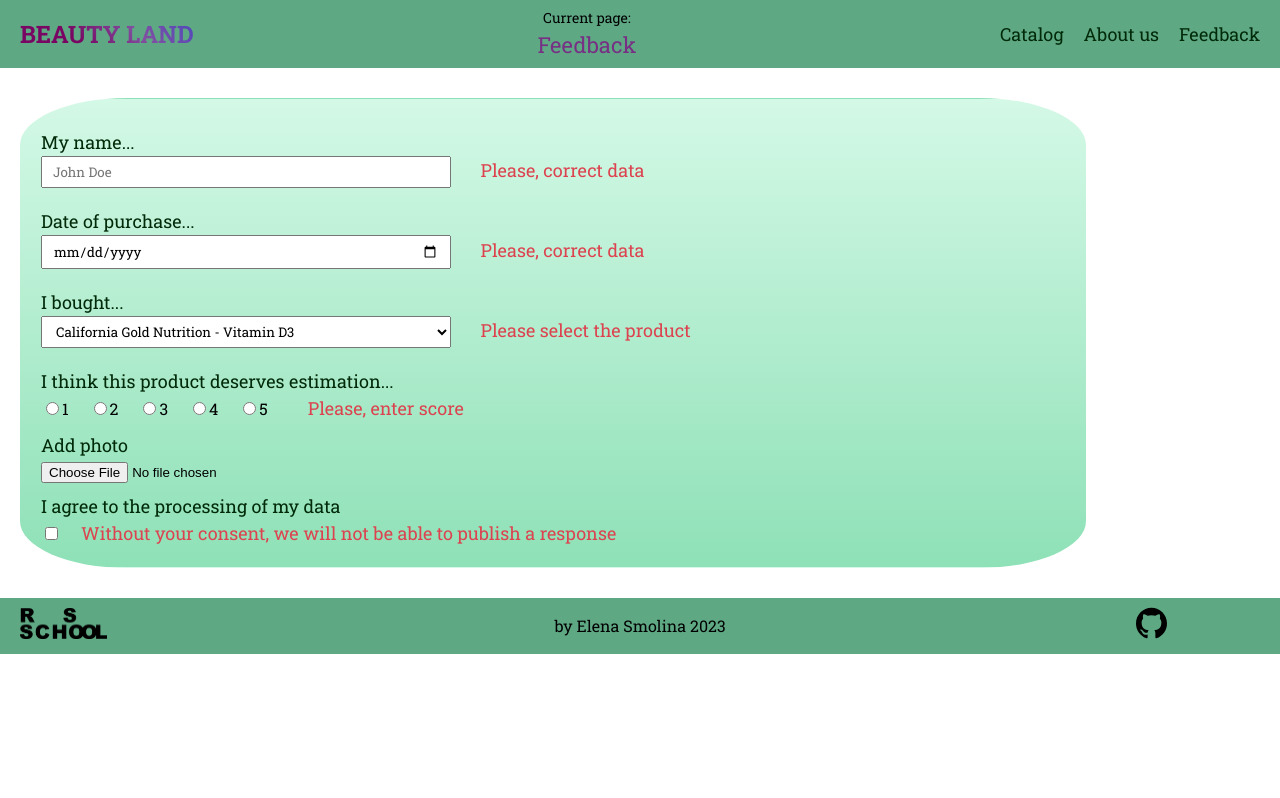
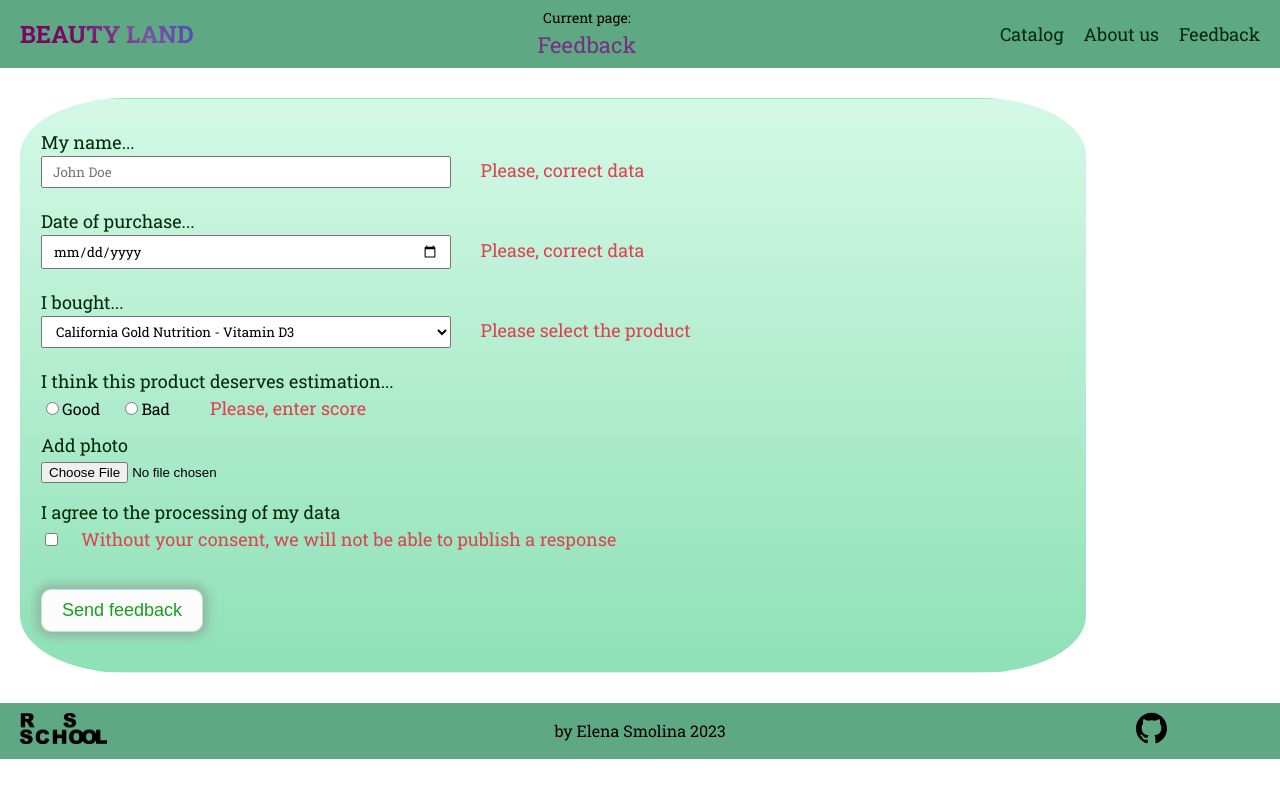
Before and after one commit to esmolina/rss-react, a React (Vite) app: page /feedback in a window 1280 px wide. Built offline with nearby package versions, Linux system fonts and the light colour scheme.

Commit message:
feat: add refs, add submit-button

```diff
--- a/src/App.tsx
+++ b/src/App.tsx
@@ -60,12 +60,7 @@ class App extends React.Component<Record<string, never>, AppStateProps> {
           />
           <Route
             path="/feedback"
-            element={
-              <FeedbackPage
-                handleGoAnotherChange={this.handleGoAnotherChange}
-                handleQuizNameInput={this.handleQuizNameInput}
-              />
-            }
+            element={<FeedbackPage handleGoAnotherChange={this.handleGoAnotherChange} />}
           />
           <Route
             path="*"
--- a/src/components/Elements/Buttons/Button.module.scss
+++ b/src/components/Elements/Buttons/Button.module.scss
@@ -14,6 +14,11 @@
   color: colors.$buttons-text-color;
   font-size: 18px;
   font-weight: 400;
+
+    &__quiz-submit {
+      box-shadow: 0 0 10px 5px colors.$buttons-shadow-color;
+      margin: 20px auto;
+    }
 }
 
 .page404 {
--- a/src/components/Elements/Buttons/Button.tsx
+++ b/src/components/Elements/Buttons/Button.tsx
@@ -7,7 +7,7 @@ const cx = classNames.bind(styles);
 
 class Button extends Component<ButtonProps> {
   render(): React.ReactNode {
-    const { buttonText, customClass } = this.props;
+    const { buttonType, buttonText, customClass } = this.props;
     return (
       <button type="button" className={cx('button', customClass)}>
         {buttonText}
--- a/src/components/Elements/Buttons/ButtonTypes.tsx
+++ b/src/components/Elements/Buttons/ButtonTypes.tsx
@@ -1,4 +1,5 @@
 export interface ButtonProps {
+  buttonType: string | undefined;
   buttonText: string;
   customClass: string;
 }
--- a/src/components/Feedback/Quiz/Quiz.tsx
+++ b/src/components/Feedback/Quiz/Quiz.tsx
@@ -2,33 +2,61 @@ import React, { Component } from 'react';
 import classNames from 'classnames/bind';
 import styles from './Quiz.module.scss';
 import products from '../../../dataBase/products';
+import Button from '../../Elements/Buttons/Button';
 
 const cx = classNames.bind(styles);
 
 class Quiz extends Component<unknown> {
+  quizRef: React.RefObject<HTMLFormElement> = React.createRef();
+
+  nameRef: React.RefObject<HTMLInputElement> = React.createRef();
+
+  dateRef: React.RefObject<HTMLInputElement> = React.createRef();
+
+  productRef: React.RefObject<HTMLSelectElement> = React.createRef();
+
+  goodScoreRef: React.RefObject<HTMLInputElement> = React.createRef();
+
+  badScoreRef: React.RefObject<HTMLInputElement> = React.createRef();
+
+  photoRef: React.RefObject<HTMLInputElement> = React.createRef();
+
+  agreementRef: React.RefObject<HTMLInputElement> = React.createRef();
+
   render(): React.ReactNode {
     const optionsList: Array<string> = [];
-    const score: Array<number> = [1, 2, 3, 4, 5];
     products.map((product) => optionsList.push(`${product.brand} - ${product.name}`));
     return (
       <div className={cx('quiz__wrapper')}>
-        <form>
+        <form ref={this.quizRef}>
           <label htmlFor="input-quiz-name" className={cx('label')}>
             My name...
           </label>
-          <input type="text" id="input-quiz-name" placeholder="John Doe" className={cx('input')} />
+          <input
+            ref={this.nameRef}
+            type="text"
+            id="input-quiz-name"
+            placeholder="John Doe"
+            className={cx('input')}
+          />
           <span className={cx('input__span')}>Please, correct data</span>
 
           <label htmlFor="input-quiz-date" className={cx('label')}>
             Date of purchase...
           </label>
-          <input type="date" id="input-quiz-date" className={cx('input')} />
+          <input ref={this.dateRef} type="date" id="input-quiz-date" className={cx('input')} />
           <span className={cx('input__span')}>Please, correct data</span>
 
           <label htmlFor="input-quiz-select" className={cx('label')}>
             I bought...
           </label>
-          <select name="input-select" id="input-quiz-select" className={cx('select')}>
+          <select
+            ref={this.productRef}
+            name="input-select"
+            id="input-quiz-select"
+            className={cx('select')}
+            defaultValue=""
+          >
             {optionsList.map((option) => {
               return (
                 <option key={`key-option-${option}`} value={option}>
@@ -42,36 +70,62 @@ class Quiz extends Component<unknown> {
           <label htmlFor="input-quiz-radio" className={cx('label')}>
             I think this product deserves estimation...
           </label>
-          {score.map((estimation) => {
-            return (
-              <p key={`estimation-${estimation}`} className={cx('input__radio')}>
+
+          <p className={cx('input__radio')}>
             <input
+              ref={this.goodScoreRef}
               type="radio"
-                  id={`input-quiz-radio${estimation}`}
+              id="input-quiz-radio-good"
               className={cx('input__radio')}
               name="score"
-                  value={estimation}
+              value="good"
             />
             <label htmlFor="input-quiz-radio" className={cx('label__radio')}>
-                  {estimation}
+              Good
             </label>
           </p>
-            );
-          })}
+
+          <p className={cx('input__radio')}>
+            <input
+              ref={this.badScoreRef}
+              type="radio"
+              id="input-quiz-radio-bad"
+              className={cx('input__radio')}
+              name="score"
+              value="bad"
+            />
+            <label htmlFor="input-quiz-radio" className={cx('label__radio')}>
+              Bad
+            </label>
+          </p>
+
           <span className={cx('input__span')}>Please, enter score</span>
 
           <label htmlFor="input-quiz-file" className={cx('label')}>
             Add photo
           </label>
-          <input type="file" name="input-quiz-file" />
+          <input ref={this.photoRef} type="file" name="input-quiz-file" />
 
+          <p>
             <label htmlFor="input-quiz-checkbox" className={cx('label')}>
               I agree to the processing of my data
             </label>
-          <input type="checkbox" id="input-quiz-checkbox" className={cx('input__checkbox')} />
+            <input
+              ref={this.agreementRef}
+              type="checkbox"
+              id="input-quiz-checkbox"
+              className={cx('input__checkbox')}
+            />
             <span className={cx('input__span')}>
               Without your consent, we will not be able to publish a response
             </span>
+          </p>
+
+          <Button
+            buttonType="submit"
+            buttonText="Send feedback"
+            customClass="button__quiz-submit"
+          />
         </form>
       </div>
     );
--- a/src/components/HomePage/HomePage.tsx
+++ b/src/components/HomePage/HomePage.tsx
@@ -18,7 +18,7 @@ class About extends Component<HomePageProps> {
       <div className={cx('home-page')}>
         <h1 className={cx('home-page__header')}>Beauty Land</h1>
         <Link to="/catalog" className={cx('home-page__router-link')}>
-          <Button buttonText="Go to Catalog" customClass="home-page__button" />
+          <Button buttonType="button" buttonText="Go to Catalog" customClass="home-page__button" />
         </Link>
       </div>
     );
--- a/src/components/Page404/Page404.tsx
+++ b/src/components/Page404/Page404.tsx
@@ -19,7 +19,7 @@ class Page404 extends Component<Page404Props> {
         <h1 className={cx('page404__number')}>404</h1>
         <p className={cx('page404__text')}>Oops! This page doesn`t exist..</p>
         <Link to="/catalog" className={cx('router-link-404')}>
-          <Button buttonText="Let's go to catalog ;)" customClass="page404" />
+          <Button buttonType="button" buttonText="Let's go to catalog ;)" customClass="page404" />
         </Link>
       </div>
     );
```
Lines whose indentation alone changed are shown as unchanged.
